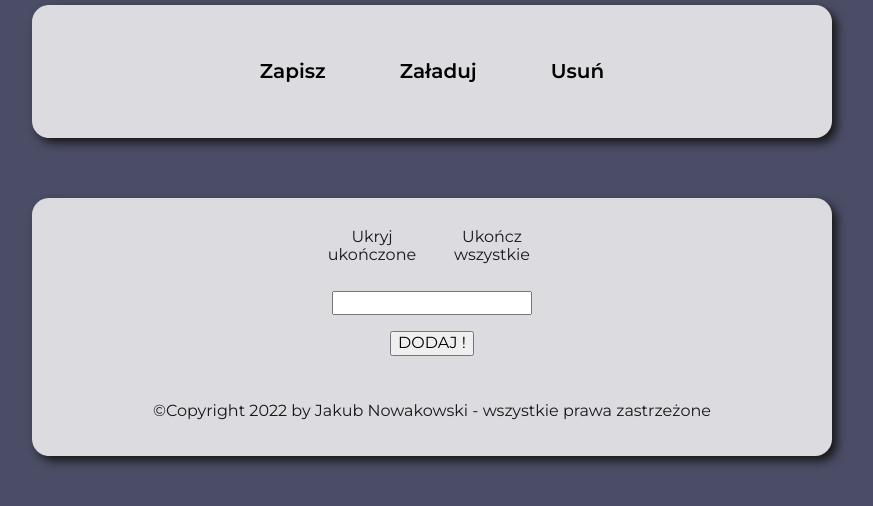
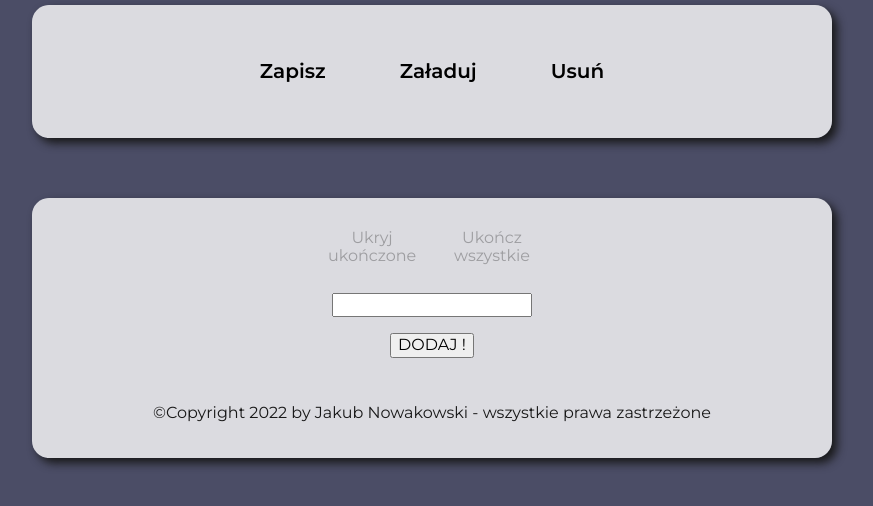
Before and after one commit to Jacob-Isaac/NewTaskListReact, a React (Create React App) app: page / in a window 1280 px wide. Shown: the top 506 px of the page, without its empty margins (208-1081 px from the left). Built offline with nearby package versions, Linux system fonts and the light colour scheme.

Commit message:
hide/done buttons disabled when tasklist is empty, or does not fit to the instructions

```diff
--- a/src/App.js
+++ b/src/App.js
@@ -10,9 +10,6 @@ import MainContainer from "./MainContainer";
 
 function App() {
 
-
-
-
   const [hideTasks, setHide] = React.useState(false);
   const [showOrHide, setButtonText] = React.useState(false);
   const [taskList, setTasks] = React.useState(JSON.parse(localStorage.getItem("taskList")) || []);
@@ -20,8 +17,6 @@ function App() {
    React.useEffect(() => {
     localStorage.setItem("taskList", JSON.stringify(taskList));
      }, [taskList]);
-
-
 
   const hideAllTasks = () => {
     setHide(hideTasks => !hideTasks);
@@ -72,7 +67,8 @@ function App() {
           hideTasks={hideTasks}
           hideAllTasks={hideAllTasks}
           showOrHide={showOrHide}
-          doneAllTasks={doneAllTasks} />
+          doneAllTasks={doneAllTasks}
+          taskList={taskList} />
         <Form addNewTask={addNewTask}/>
         <Tasks
           taskList={taskList}
--- a/src/Buttons/index.js
+++ b/src/Buttons/index.js
@@ -1,9 +1,22 @@
 import { Flex, FlexButton } from "./styled";
 
-const Buttons = ({hideAllTasks, hideTasks, doneAllTasks, showOrHide}) => (
+const Buttons = ({ taskList, disabled, hideAllTasks, hideTasks, doneAllTasks, showOrHide }) => (
   <Flex>
-    <FlexButton onClick={hideAllTasks}>{hideTasks ? "Pokaż" : "Ukryj"} ukończone</FlexButton>
-    <FlexButton onClick={doneAllTasks}>{showOrHide ? "Odznacz" : "Ukończ"} wszystkie</FlexButton>
+
+    <FlexButton
+      disabled={
+        taskList.length >= 1 && taskList.some((task) => (task.done === true))
+          ? false
+          : true
+        }
+      onClick={hideAllTasks}>
+      {hideTasks ? "Pokaż" : "Ukryj"} ukończone
+    </FlexButton>
+
+    <FlexButton disabled={taskList.length === 0 && true} onClick={doneAllTasks}>
+      {showOrHide ? "Odznacz" : "Ukończ"} wszystkie
+    </FlexButton>
+
   </Flex>
 );
 
--- a/src/Buttons/styled.js
+++ b/src/Buttons/styled.js
@@ -1,4 +1,4 @@
-import styled from "styled-components";
+import styled, {css} from "styled-components";
 
 
 export const Flex = styled.div`
@@ -11,12 +11,17 @@ export const Flex = styled.div`
 }
 `;
 
-export const FlexButton = styled.div`
+export const FlexButton = styled.button`
     max-width: 100px;
     margin: 10px;
+    background-color: transparent;
+    border: none;
+    cursor: pointer;
 
+    ${({ disabled }) => disabled === false && css`
     &:hover {
     color: rgb(158, 158, 158);
-    cursor: pointer;
     }
+    `}
+
 `;
```
